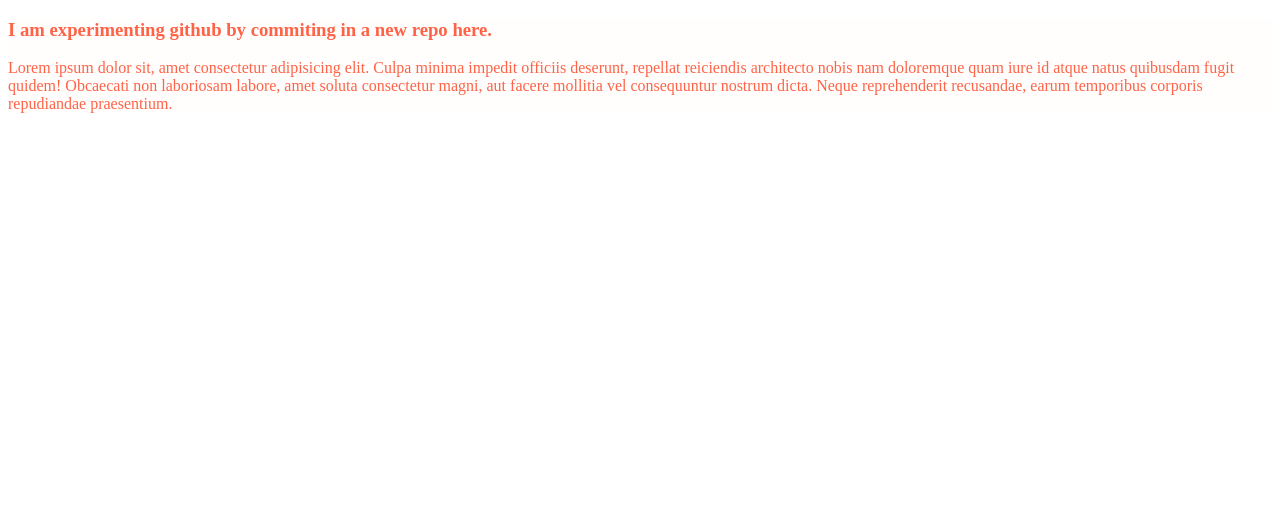
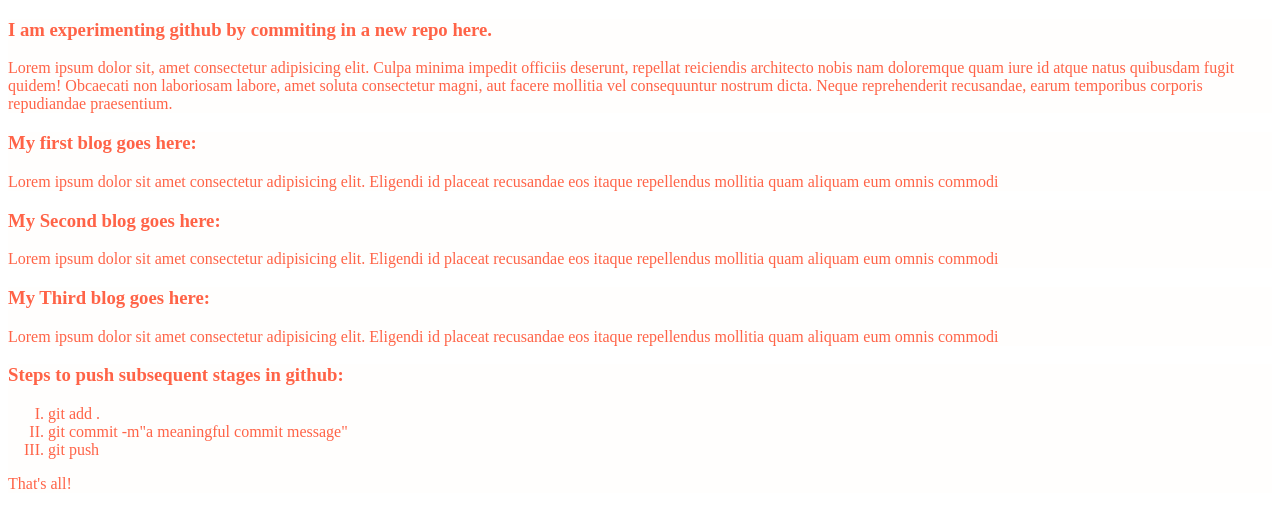
Before and after one commit to Kafi007/My-simple-website, a plain HTML site: page index.html in a window 1280 px wide. Drawn offline with Linux system fonts and the light colour scheme.

Commit message:
subsequent commits steps are written

```diff
--- a/index.html
+++ b/index.html
@@ -11,7 +11,28 @@
         <h3>I am experimenting github by commiting in a new repo here.</h3>
         <p>Lorem ipsum dolor sit, amet consectetur adipisicing elit. Culpa minima impedit officiis deserunt, repellat reiciendis architecto nobis nam doloremque quam iure id atque natus quibusdam fugit quidem! Obcaecati non laboriosam labore, amet soluta consectetur magni, aut facere mollitia vel consequuntur nostrum dicta. Neque reprehenderit recusandae, earum temporibus corporis repudiandae praesentium.</p>
     </div>
+    <div>
+        <h3>My first blog goes here:</h3>
+        <p>Lorem ipsum dolor sit amet consectetur adipisicing elit. Eligendi id placeat recusandae eos itaque repellendus mollitia quam aliquam eum omnis commodi</p>
+    </div>
+    <div>
+        <h3>My Second blog goes here:</h3>
+        <p>Lorem ipsum dolor sit amet consectetur adipisicing elit. Eligendi id placeat recusandae eos itaque repellendus mollitia quam aliquam eum omnis commodi</p>
+    </div>
+    <div>
+        <h3>My Third blog goes here:</h3>
+        <p>Lorem ipsum dolor sit amet consectetur adipisicing elit. Eligendi id placeat recusandae eos itaque repellendus mollitia quam aliquam eum omnis commodi</p>
+    </div>
 
+    <div>
+        <h3>Steps to push subsequent stages in github:</h3>
+        <ol type="I">
+            <li>git add .</li>
+            <li>git commit -m"a meaningful commit message"</li>
+            <li>git push</li>
+        </ol>
+        <p>That's all!</p>
+    </div>
 
 </body>
 </html>
```
